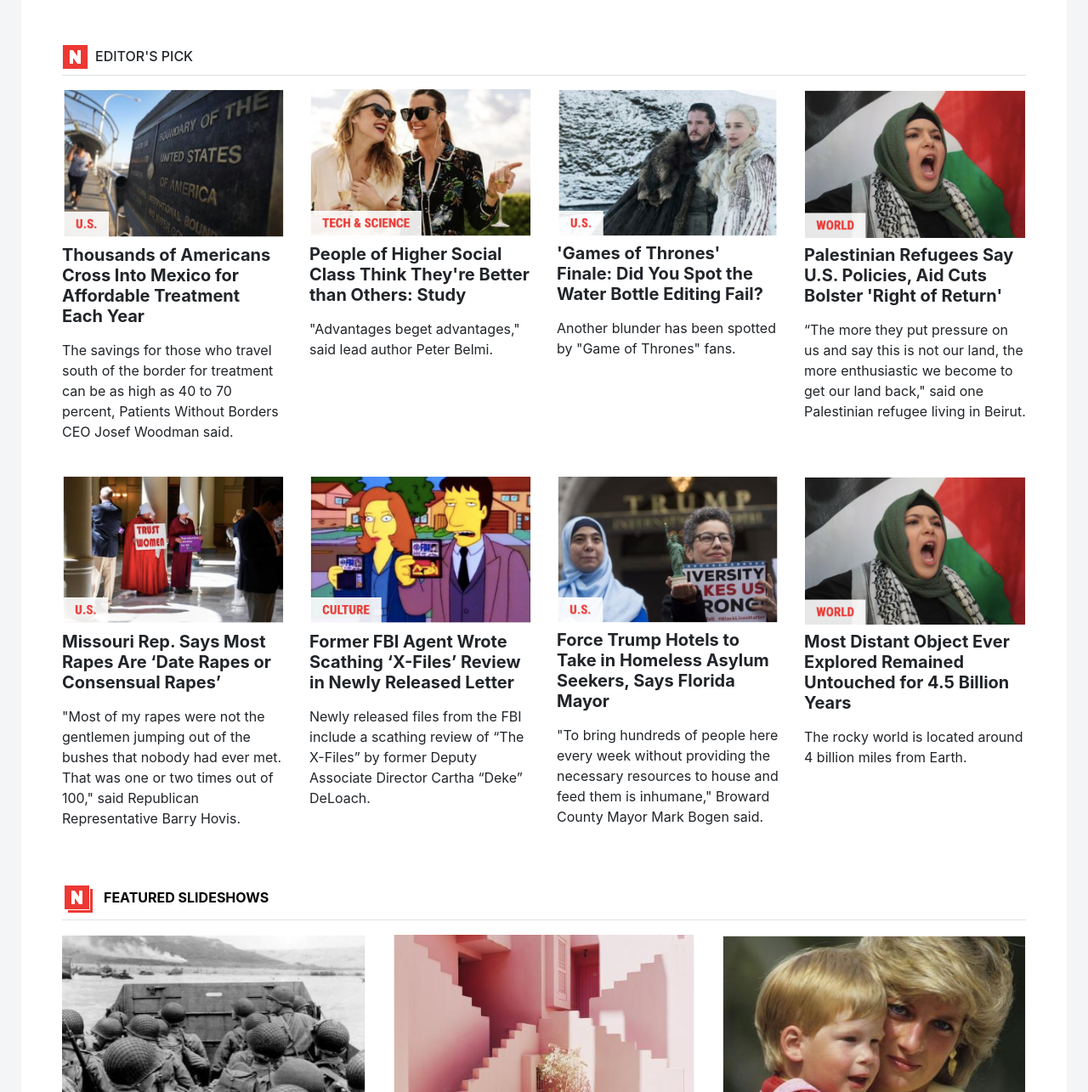
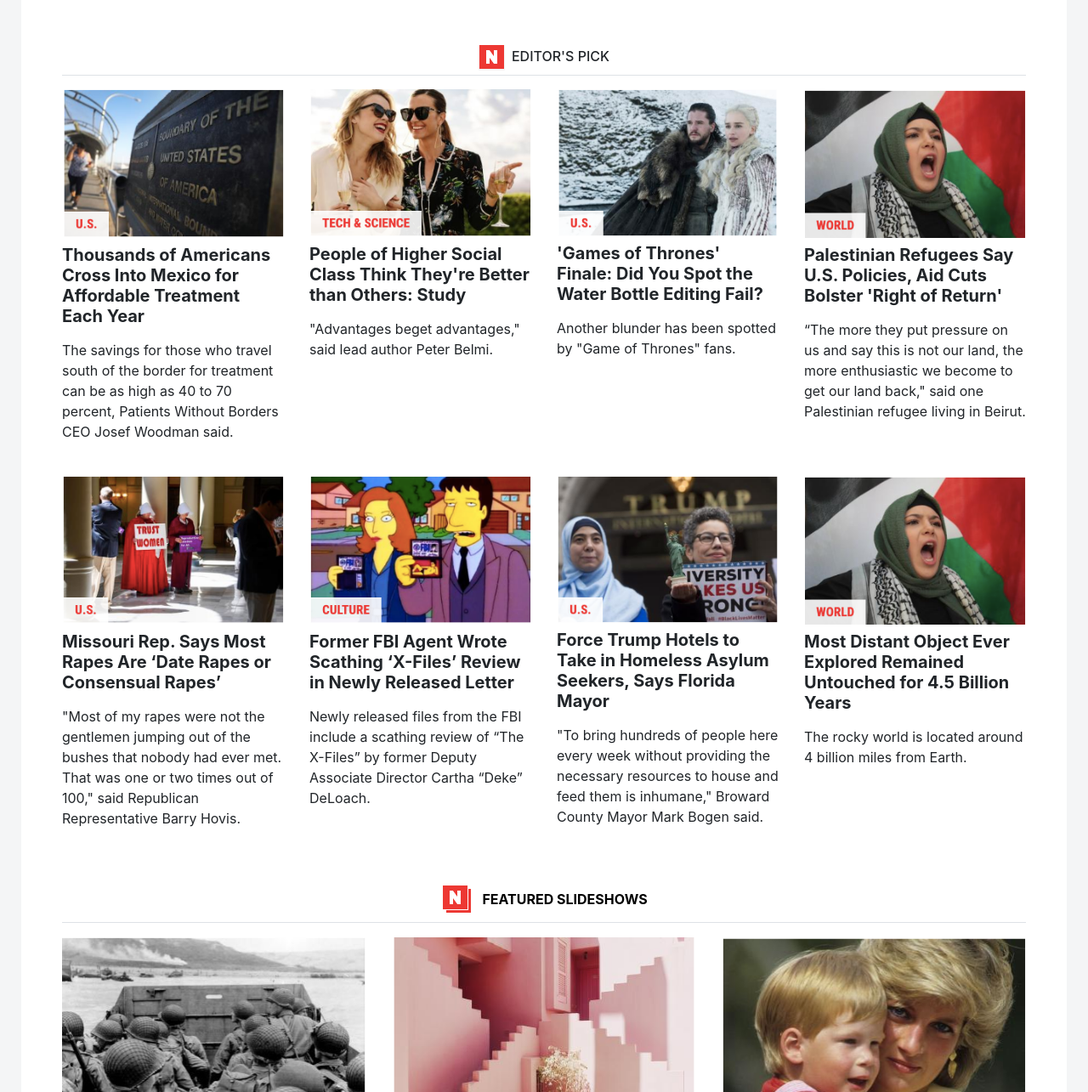
Before and after one commit to macbright/newsweek-clone, a plain HTML site: page index.html in a window 1280 px wide. Shown: the part 3875-5160 px from the top of the page at 85% size. Drawn offline with nearby package versions, Linux system fonts and the light colour scheme.

Commit message:
changes after reveiw

```diff
--- a/index.html
+++ b/index.html
@@ -542,7 +542,7 @@
         </div>
         <!-- third grid section -->
         <div class="mt-5  ">
-            <div class="pb-1 test1 ">
+            <div class="pb-1 test1 media11">
                 <img class="  float-left pr-2 " src="resources/images/n.png" alt="">
                 <h6 class="pt-1 "> EDITOR'S PICK</h6>
             </div>
@@ -638,7 +638,7 @@
         </div>
         <!-- fourth gird section -->
         <div class="mt-5">
-            <div class="w-25-lg mx-auto-lg pb-2 test1 media2">
+            <div class="w-25-lg mx-auto-lg pb-2 test1 media2 media11">
                 <img class="  float-left pr-2 " src="resources/images/f7.png" alt="">
                 <h6 class="pt-2 font-weight-bold"> <a href="#">FEATURED SLIDESHOWS </a></h6>
             </div>
@@ -1165,9 +1165,9 @@
 
     <!-- Optional JavaScript -->
     <!-- jQuery first, then Popper.js, then Bootstrap JS -->
-    <script src="https://code.jquery.com/jquery-3.3.1.slim.min.js " integrity="sha384-q8i/X+965DzO0rT7abK41JStQIAqVgRVzpbzo5smXKp4YfRvH+8abtTE1Pi6jizo " crossorigin="anonymous "></script>
-    <script src="https://cdnjs.cloudflare.com/ajax/libs/popper.js/1.14.7/umd/popper.min.js " integrity="sha384-UO2eT0CpHqdSJQ6hJty5KVphtPhzWj9WO1clHTMGa3JDZwrnQq4sF86dIHNDz0W1 " crossorigin="anonymous "></script>
-    <script src="https://stackpath.bootstrapcdn.com/bootstrap/4.3.1/js/bootstrap.min.js " integrity="sha384-JjSmVgyd0p3pXB1rRibZUAYoIIy6OrQ6VrjIEaFf/nJGzIxFDsf4x0xIM+B07jRM " crossorigin="anonymous "></script>
+    <script src="https://code.jquery.com/jquery-3.3.1.slim.min.js " integrity="sha384-q8i/X+965DzO0rT7abK41JStQIAqVgRVzpbzo5smXKp4YfRvH+8abtTE1Pi6jizo " crossorigin="anonymous"></script>
+    <script src="https://cdnjs.cloudflare.com/ajax/libs/popper.js/1.14.7/umd/popper.min.js " integrity="sha384-UO2eT0CpHqdSJQ6hJty5KVphtPhzWj9WO1clHTMGa3JDZwrnQq4sF86dIHNDz0W1 " crossorigin="anonymous"></script>
+    <script src="https://stackpath.bootstrapcdn.com/bootstrap/4.3.1/js/bootstrap.min.js " integrity="sha384-JjSmVgyd0p3pXB1rRibZUAYoIIy6OrQ6VrjIEaFf/nJGzIxFDsf4x0xIM+B07jRM " crossorigin="anonymous"></script>
 </body>
 
 </html>
--- a/main.css
+++ b/main.css
@@ -206,6 +206,13 @@
     top: 0;
 }
 
+.media11 {
+    display: flex;
+    justify-content: center;
+    align-items: center;
+    text-align: center;
+}
+
 
 /* the main content */
 
```
